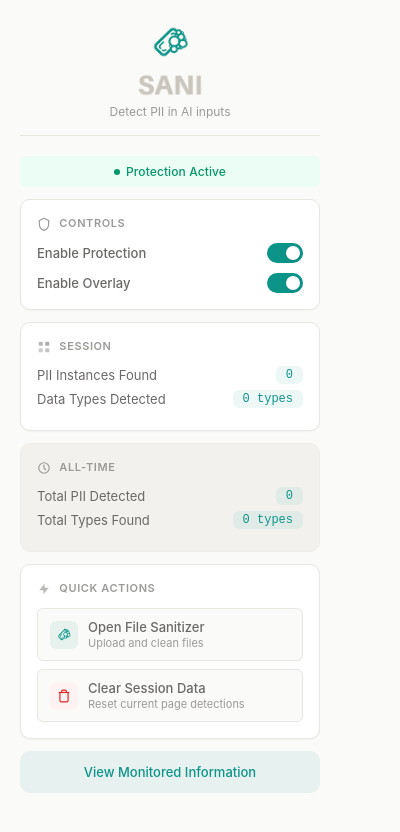
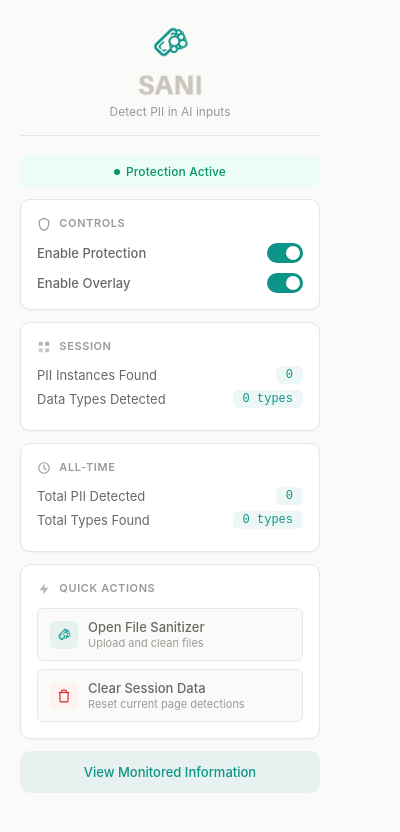
Before and after one commit to codebymv/Chrome-Sanitizer, a browser extension: page popup.html in a window 400 px wide. Drawn offline with Linux system fonts and the light colour scheme.

Commit message:
history stats layout

```diff
--- a/popup.html
+++ b/popup.html
@@ -192,11 +192,6 @@
       margin-bottom: 12px;
       border: 1px solid var(--color-border);
       box-shadow: var(--shadow-sm);
-    }
-    .stats.history-stats {
-      background: var(--color-surface-sunken);
-      border-color: var(--color-border-subtle);
-      box-shadow: none;
     }
     .stats h3 {
       margin: 0 0 12px 0;
```
